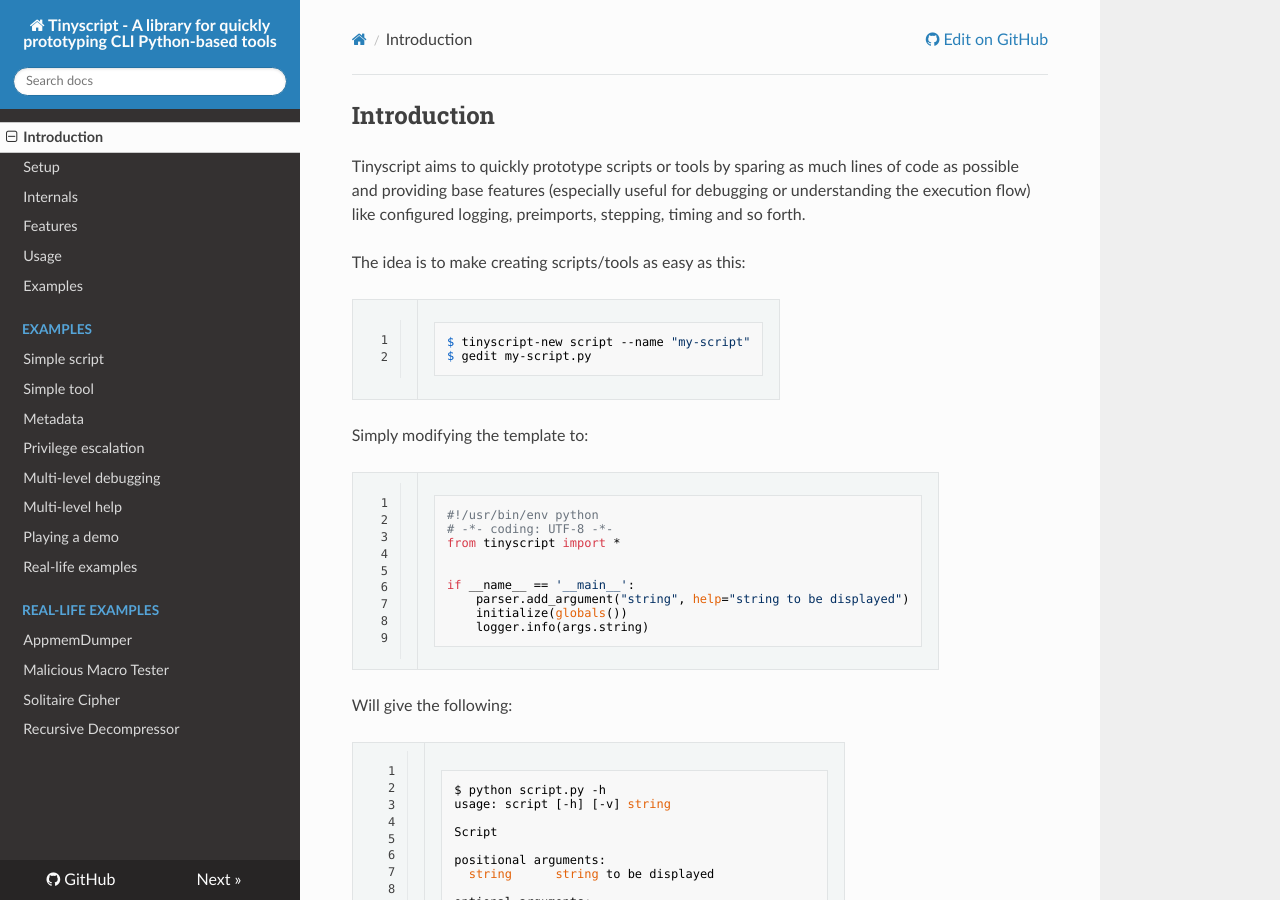
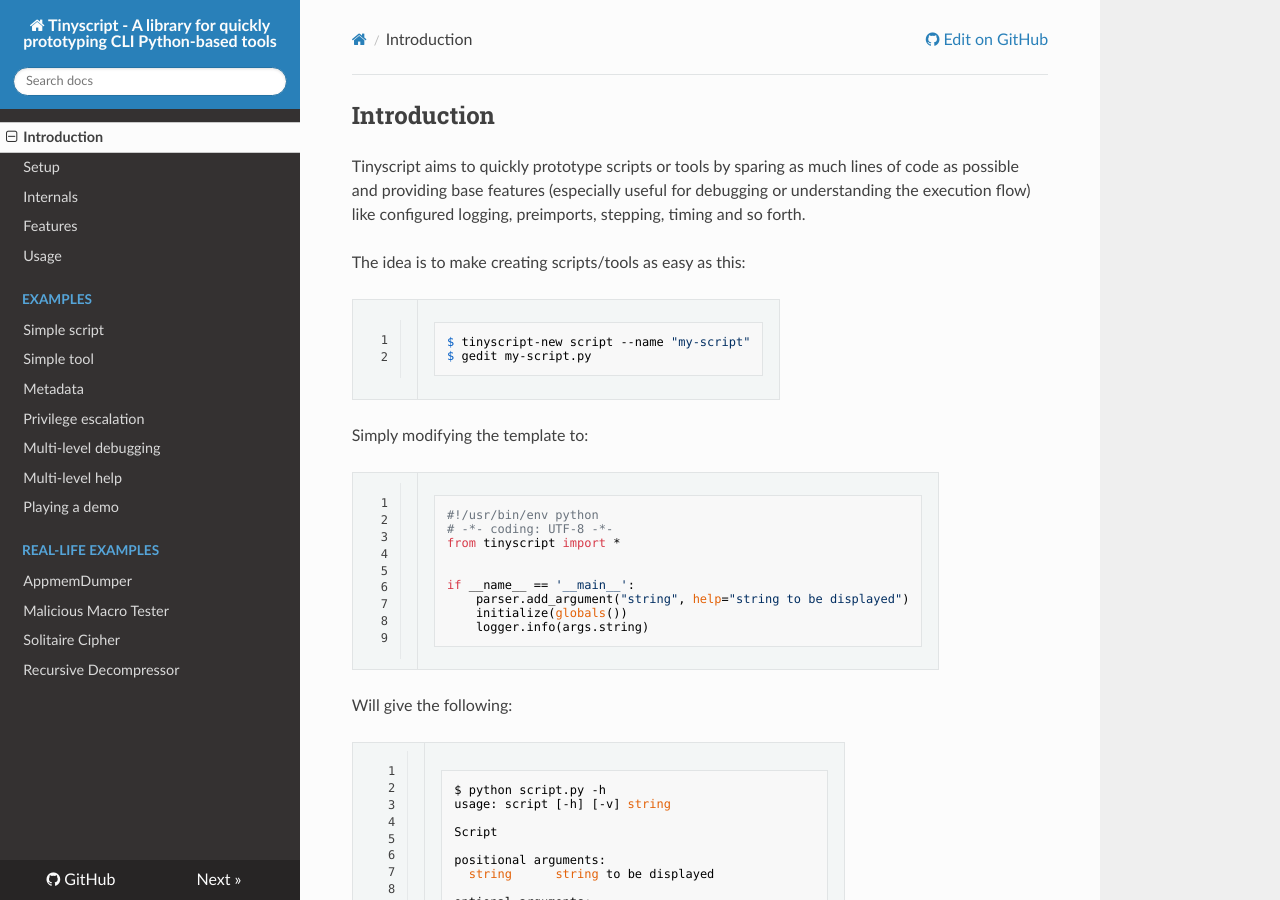
Before and after one commit to dhondta/python-tinyscript, an MkDocs documentation site: the page built from docs/index.md, in a window 1280 px wide and 900 px high. Built offline with MkDocs 1.6.1, drawn with Linux system fonts in a browser that asks for light colours; nearby versions of some CDN libraries.

Commit message:
Improved documentation (4)

```diff
--- a/mkdocs.yml
+++ b/mkdocs.yml
@@ -8,7 +8,6 @@
   - Internals: internals.md
   - Features: features.md
   - Usage: usage.md
-  - Examples: examples.md
   - Examples:
     - 'Simple script': examples/simple-script.md
     - 'Simple tool': examples/simple-tool.md
@@ -17,7 +16,6 @@
     - 'Multi-level debugging': examples/multi-level-debug.md
     - 'Multi-level help': examples/multi-level-help.md
     - 'Playing a demo': examples/demo.md
-  - 'Real-life examples': real-examples.md
   - 'Real-life examples':
     - 'AppmemDumper': examples/appmemdumper.md
     - 'Malicious Macro Tester': examples/malicious-macro-tester.md
```
Also changed, not shown: docs/examples.md (deleted, +0 -1 lines), docs/real-examples.md (deleted, +0 -1 lines).
